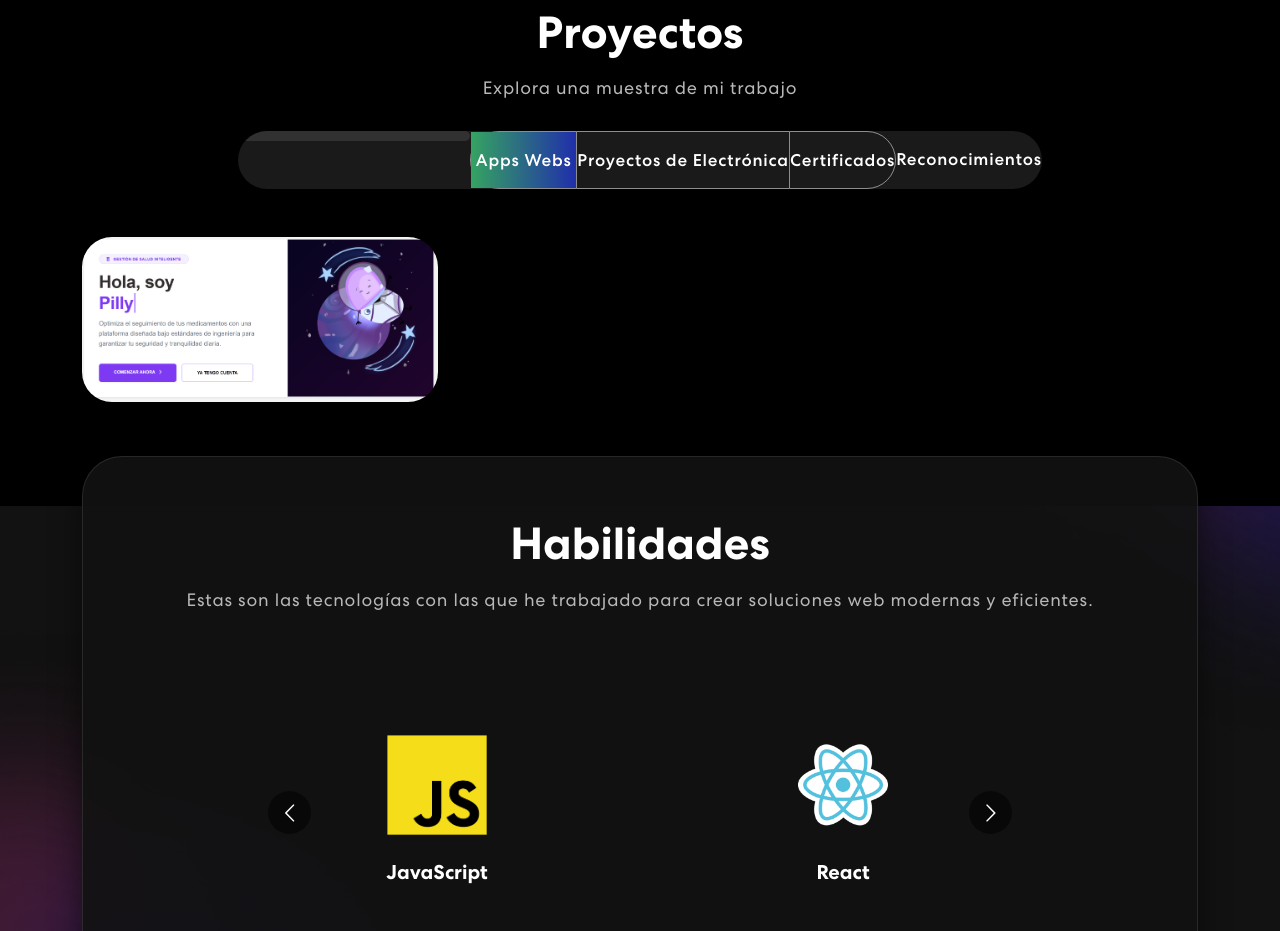
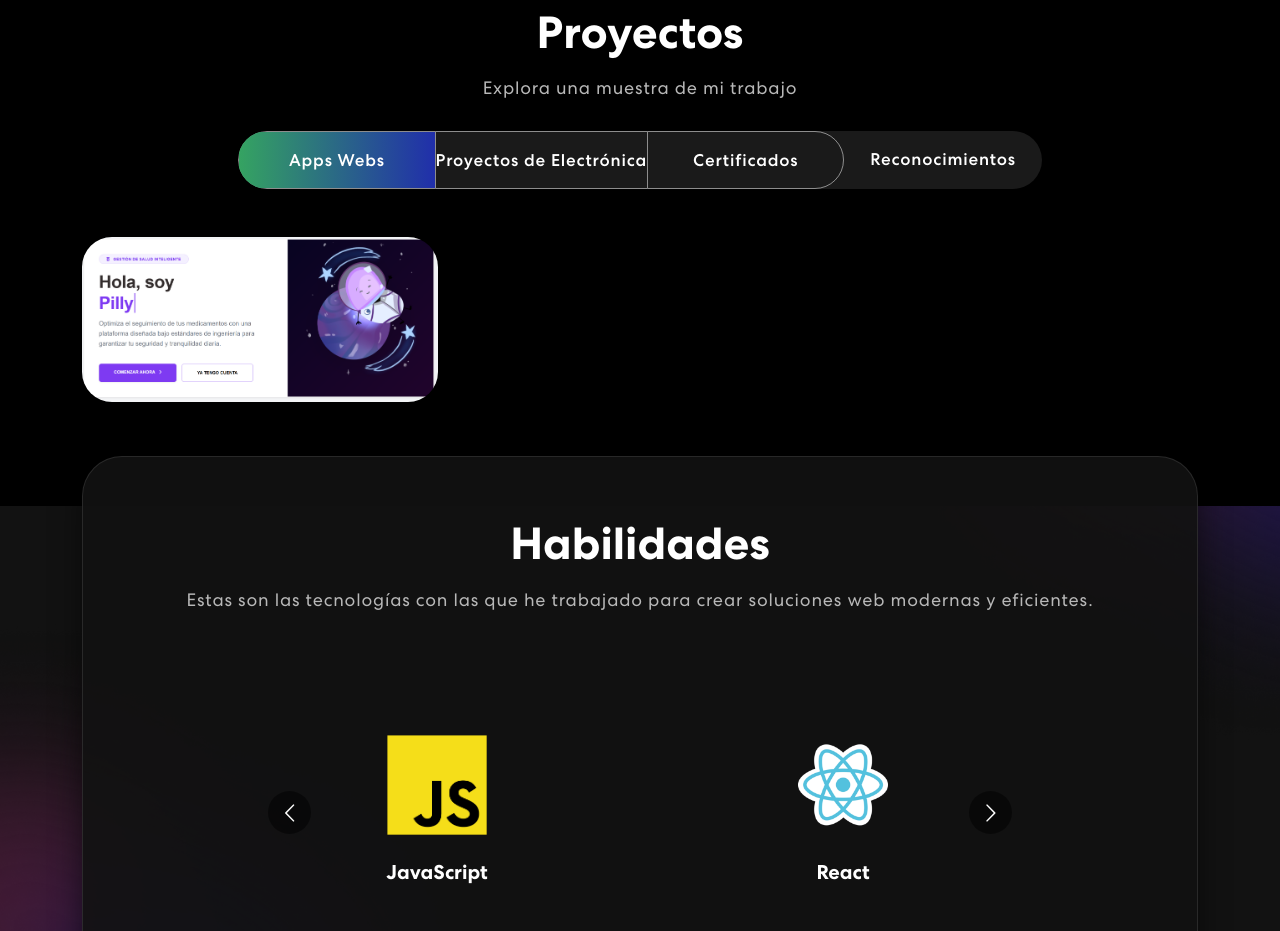
Before and after one commit to desiderio707mlv-crypto/portafolio1, a React (Create React App) app: page / in a window 1280 px wide. Shown: the part 880-1811 px from the top of the page. Built offline with nearby package versions, Linux system fonts and the light colour scheme.

Commit message:
correciones 4

```diff
--- a/src/components/Projects.js
+++ b/src/components/Projects.js
@@ -130,9 +130,15 @@ export const Projects = () => {
         <Tab.Container id="projects-tabs" defaultActiveKey="first">
 
             {/* Navegación de Pestañas */}
-                <Nav variant="pills" className="nav-pills mb-5 justify-content-start flex-nowrap overflow-x-auto" id="pills-tab" style={{ whiteSpace: 'nowrap' }}>
+            {/* CORRECCIÓN 1: Se cambió a justify-content-center */}
+            <Nav
+                variant="pills"
+                className="nav-pills mb-5 justify-content-center flex-nowrap overflow-x-auto"
+                id="pills-tab"
+                style={{ whiteSpace: 'nowrap' }}
+            >
+                {/* CORRECCIÓN 2: Se eliminó el <Nav> vacío que estaba aquí estorbando */}
 
-                    <Nav variant="pills" className="nav-pills mb-5 justify-content-center align-items-center flex-nowrap" id="pills-tab"></Nav>
                 <Nav.Item>
                     <Nav.Link eventKey="first">Apps Webs</Nav.Link>
                 </Nav.Item>
@@ -141,7 +147,6 @@ export const Projects = () => {
                     <Nav.Link eventKey="second">Proyectos de Electrónica</Nav.Link>
                 </Nav.Item>
 
-                    {/* CORRECCIÓN: Se agregó <Nav.Item> alrededor de Certificados */}
                 <Nav.Item>
                     <Nav.Link eventKey="third">Certificados</Nav.Link>
                 </Nav.Item>
```
Lines whose indentation alone changed are shown as unchanged.
